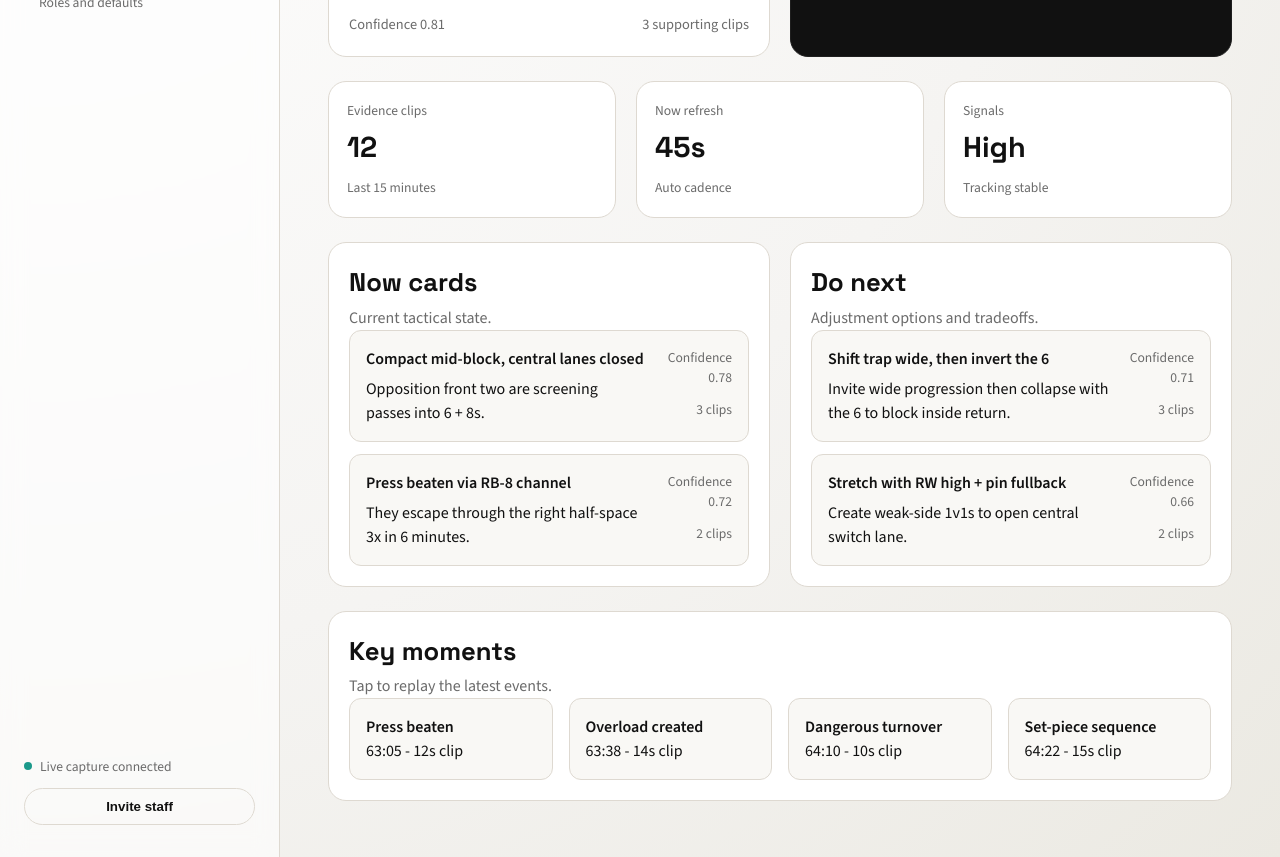
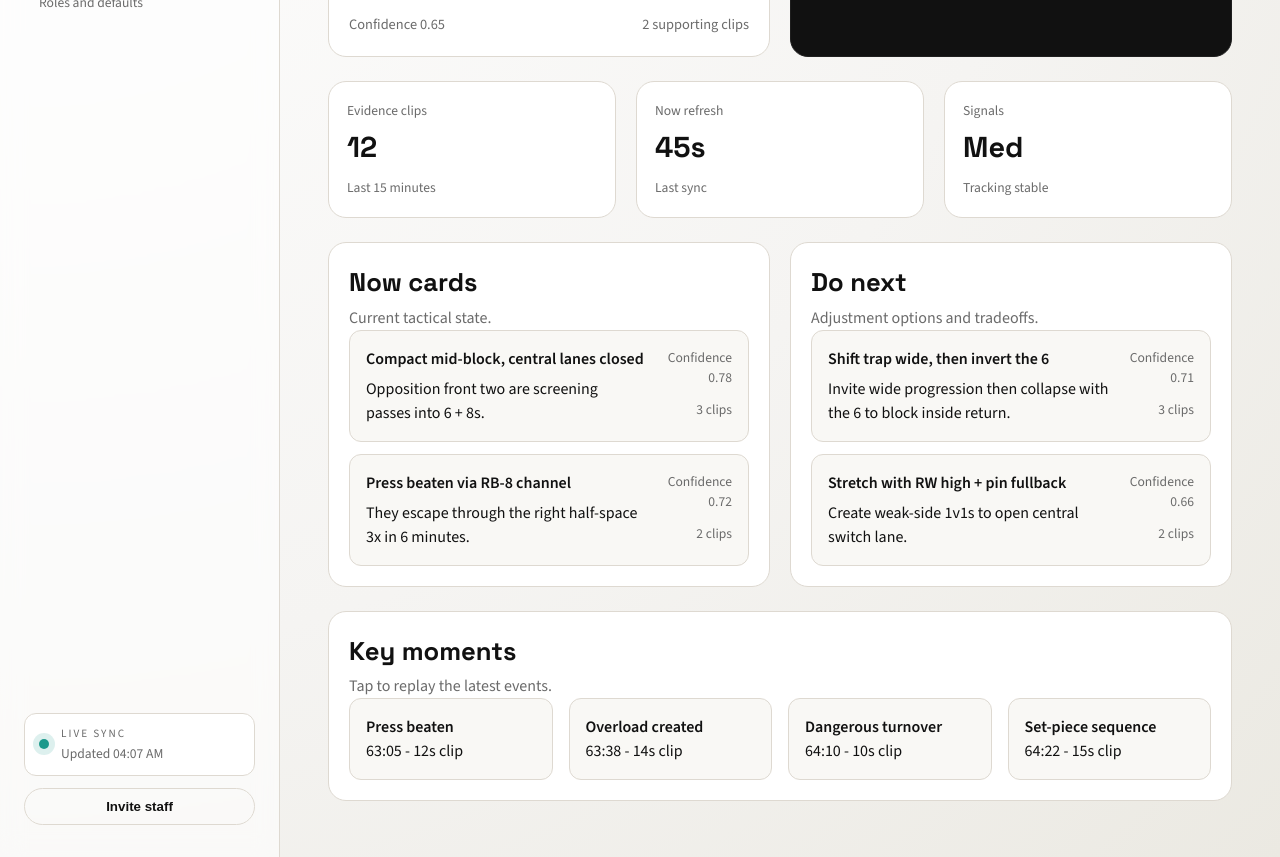
Before and after one commit to sarveshkapre/AI_Football_Manager, a React (Vite) app in the folder src/ui/web/: page /#coach in a window 1280 px wide. Shown: the part 420-1277 px from the top of the page. Built offline with nearby package versions, Linux system fonts and the light colour scheme.

Commit message:
Add live store and status indicator

```diff
--- a/src/ui/web/src/App.tsx
+++ b/src/ui/web/src/App.tsx
@@ -1,4 +1,5 @@
 import { useMemo } from 'react';
+import { LiveStatus } from './components/LiveStatus';
 import { useHashRoute } from './hooks/useHashRoute';
 import { Analyst } from './pages/Analyst';
 import { Coach } from './pages/Coach';
@@ -44,10 +45,7 @@
           ))}
         </nav>
         <div className="sidebar-footer">
-          <div className="status">
-            <span className="dot"></span>
-            Live capture connected
-          </div>
+          <LiveStatus />
           <button className="btn ghost">Invite staff</button>
         </div>
       </aside>
--- /dev/null
+++ b/src/ui/web/src/components/LiveStatus.tsx
@@ -0,0 +1,16 @@
+import { useLiveStore } from '../hooks/useLiveStore';
+import { formatClockTime } from '../utils/time';
+
+export const LiveStatus = () => {
+  const { updatedAt, connected } = useLiveStore();
+
+  return (
+    <div className="live-status">
+      <span className={`live-dot ${connected ? 'on' : 'off'}`} />
+      <div>
+        <p className="eyebrow">Live sync</p>
+        <span>{connected ? `Updated ${formatClockTime(updatedAt)}` : 'Disconnected'}</span>
+      </div>
+    </div>
+  );
+};
--- /dev/null
+++ b/src/ui/web/src/hooks/useLiveStore.ts
@@ -0,0 +1,6 @@
+import { useSyncExternalStore } from 'react';
+import { liveStore } from '../store/liveStore';
+
+export const useLiveStore = () => {
+  return useSyncExternalStore(liveStore.subscribe, liveStore.getState);
+};
--- a/src/ui/web/src/pages/Coach.tsx
+++ b/src/ui/web/src/pages/Coach.tsx
@@ -3,31 +3,25 @@
 import { SignalBadge } from '../components/SignalBadge';
 import { SectionHeader } from '../components/SectionHeader';
 import { StatCard } from '../components/StatCard';
-import type { CoachCard, LiveState, Moment, Recommendation } from '../types';
+import { useLiveStore } from '../hooks/useLiveStore';
+import type { CoachCard, Recommendation } from '../types';
 
 export const Coach = () => {
-  const [liveState, setLiveState] = useState<LiveState | null>(null);
+  const { liveState, moments, updatedAt } = useLiveStore();
   const [cards, setCards] = useState<CoachCard[]>([]);
-  const [moments, setMoments] = useState<Moment[]>([]);
   const [recommendations, setRecommendations] = useState<Recommendation[]>([]);
 
   useEffect(() => {
     const load = async () => {
-      const [state, cardData, momentData, recs] = await Promise.all([
-        api.getLiveState(),
+      const [cardData, recs] = await Promise.all([
         api.getCoachCards(),
-        api.getMoments(),
         api.getRecommendations()
       ]);
-      setLiveState(state);
       setCards(cardData);
-      setMoments(momentData);
       setRecommendations(recs);
     };
 
     load();
-    const interval = window.setInterval(load, 45000);
-    return () => window.clearInterval(interval);
   }, []);
 
   const nowCards = cards.filter((card) => card.type === 'now');
@@ -83,8 +77,8 @@
 
       <div className="grid three">
         <StatCard label="Evidence clips" value="12" meta="Last 15 minutes" />
-        <StatCard label="Now refresh" value="45s" meta="Auto cadence" />
-        <StatCard label="Signals" value="High" meta="Tracking stable" />
+        <StatCard label="Now refresh" value="45s" meta={`Last ${updatedAt ? 'sync' : 'update'} `} />
+        <StatCard label="Signals" value={liveState?.signal ?? '--'} meta="Tracking stable" />
       </div>
 
       <div className="grid two">
--- /dev/null
+++ b/src/ui/web/src/store/liveStore.ts
@@ -0,0 +1,73 @@
+import { api } from '../api/mock';
+import type { LiveState, Moment } from '../types';
+
+export interface LiveSnapshot {
+  liveState: LiveState | null;
+  moments: Moment[];
+  updatedAt: string | null;
+  connected: boolean;
+}
+
+const refreshIntervalMs = 45000;
+
+let state: LiveSnapshot = {
+  liveState: null,
+  moments: [],
+  updatedAt: null,
+  connected: false
+};
+
+const listeners = new Set<() => void>();
+let intervalId: number | null = null;
+let isFetching = false;
+
+const emit = () => {
+  listeners.forEach((listener) => listener());
+};
+
+const setState = (partial: Partial<LiveSnapshot>) => {
+  state = { ...state, ...partial };
+  emit();
+};
+
+const fetchSnapshot = async () => {
+  if (isFetching) {
+    return;
+  }
+  isFetching = true;
+  try {
+    const [liveState, moments] = await Promise.all([api.getLiveState(), api.getMoments()]);
+    setState({
+      liveState,
+      moments,
+      updatedAt: new Date().toISOString(),
+      connected: true
+    });
+  } catch {
+    setState({ connected: false });
+  } finally {
+    isFetching = false;
+  }
+};
+
+export const liveStore = {
+  getState() {
+    return state;
+  },
+  subscribe(listener: () => void) {
+    listeners.add(listener);
+    if (!intervalId) {
+      fetchSnapshot();
+      intervalId = window.setInterval(fetchSnapshot, refreshIntervalMs);
+    }
+
+    return () => {
+      listeners.delete(listener);
+      if (listeners.size === 0 && intervalId) {
+        window.clearInterval(intervalId);
+        intervalId = null;
+        setState({ connected: false });
+      }
+    };
+  }
+};
--- a/src/ui/web/src/styles.css
+++ b/src/ui/web/src/styles.css
@@ -124,6 +124,37 @@
   height: 8px;
   border-radius: 50%;
   background: var(--success);
+}
+
+.live-status {
+  display: flex;
+  gap: 12px;
+  align-items: center;
+  padding: 12px 14px;
+  border-radius: var(--radius-sm);
+  border: 1px solid var(--line);
+  background: var(--surface);
+  font-size: 0.85rem;
+}
+
+.live-status span {
+  color: var(--muted);
+}
+
+.live-dot {
+  width: 10px;
+  height: 10px;
+  border-radius: 50%;
+  background: var(--line);
+}
+
+.live-dot.on {
+  background: var(--success);
+  box-shadow: 0 0 0 6px rgba(27, 153, 139, 0.15);
+}
+
+.live-dot.off {
+  background: var(--danger);
 }
 
 .btn {
--- /dev/null
+++ b/src/ui/web/src/utils/time.ts
@@ -0,0 +1,7 @@
+export const formatClockTime = (iso: string | null) => {
+  if (!iso) {
+    return '--';
+  }
+  const date = new Date(iso);
+  return date.toLocaleTimeString([], { hour: '2-digit', minute: '2-digit' });
+};
```
Also changed, not shown: 2 other files (tests, documents, lock files or other folders).
